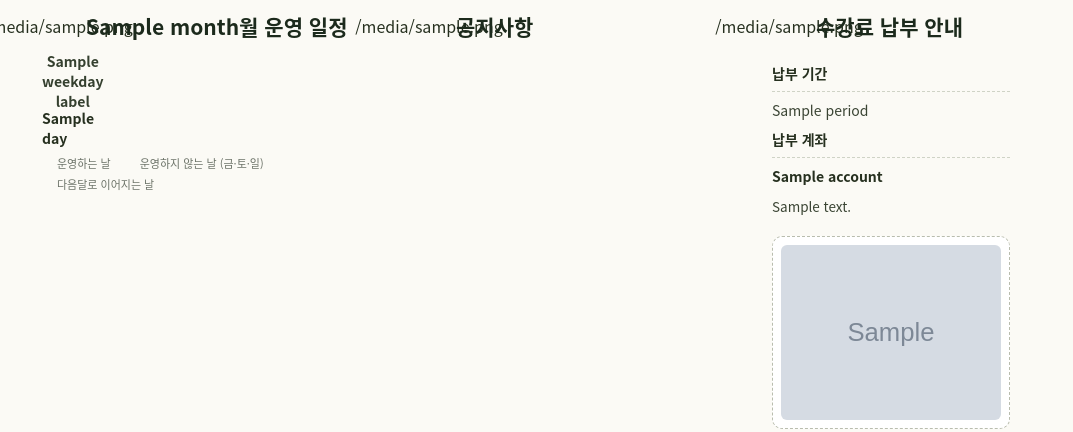
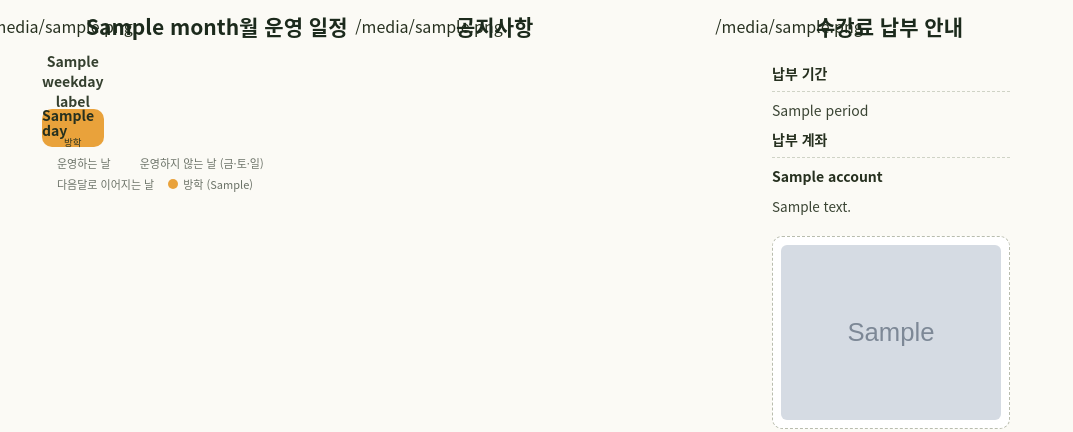
Before and after one commit to ppsj2235-dot/study-room-app, a Python web app: template templates/newsletter_flyer.html in a window 1280 px wide. Shown: the part 316-748 px from the top of the page, without its empty margins (0-1073 px from the left). Run offline with Jinja, Linux system fonts and the light colour scheme; the template is opened without the code that fills it: most values are stand-ins (such as "Sample title", 1, 10 or a date in 2020); grey boxes marked "Sample" are stand-in pictures.

Commit message:
알림장 디자인: 달력에 11월 30 표시와 방학(주황색) 표시 추가
Co-Authored-By: Claude Sonnet 5.5 <noreply@anthropic.com>
Claude-Session: https://claude.ai/code/session_01GbxELHRk3eNKrZKGPXPspm

```diff
--- a/templates/newsletter_flyer.html
+++ b/templates/newsletter_flyer.html
@@ -114,6 +114,9 @@
   }
   .cal-day.open { background: var(--c-positive); }
   .cal-day.closed { background: var(--c-negative); }
+  .cal-day.vacation { background: #E9A23B; }
+  .cal-day .stack { display: flex; flex-direction: column; align-items: center; line-height: 1.05; }
+  .cal-day .stack small { font-size: 9.5px; font-weight: 500; }
   .cal-day.trailing {
     background: repeating-linear-gradient(135deg, var(--c-positive), var(--c-positive) 4px, var(--c-positive-light) 4px, var(--c-positive-light) 8px);
     border: 2px dashed var(--c-dark);
@@ -124,6 +127,7 @@
   .cal-legend .dot { width: 10px; height: 10px; border-radius: 50%; display: inline-block; margin-right: 5px; vertical-align: middle; flex-shrink: 0; }
   .dot.open { background: var(--c-positive); }
   .dot.closed { background: var(--c-negative); }
+  .dot.vacation { background: #E9A23B; }
 
   /* ---------- Notice card ---------- */
   #card-notice { left: 390px; top: 305px; width: 340px; height: 468px; display: flex; flex-direction: column; }
@@ -241,7 +245,13 @@
             {% if cell %}
             <div class="cal-day {{ cell.status }}{{ ' trailing' if cell.is_trailing else '' }}"
                  style="grid-column: {{ loop.index }}; grid-row: {{ week_row }};">
-              {{ cell.day }}
+              {% if cell.is_leading %}
+                <span class="stack"><small>{{ cell.from_month }}월</small>{{ cell.day }}</span>
+              {% elif cell.status == 'vacation' %}
+                <span class="stack">{{ cell.day }}<small>방학</small></span>
+              {% else %}
+                {{ cell.day }}
+              {% endif %}
             </div>
             {% endif %}
           {% endfor %}
@@ -251,6 +261,7 @@
         <div><span class="dot open"></span>운영하는 날</div>
         <div><span class="dot closed"></span>운영하지 않는 날 (금·토·일)</div>
         <div><span class="dot" style="background: repeating-linear-gradient(135deg, var(--c-positive), var(--c-positive) 2px, var(--c-positive-light) 2px, var(--c-positive-light) 4px); border: 1.5px dashed var(--c-dark);"></span>다음달로 이어지는 날</div>
+        {% if vacation_range %}<div><span class="dot vacation"></span>방학 ({{ vacation_range }})</div>{% endif %}
       </div>
     </div>
   </div>
```
